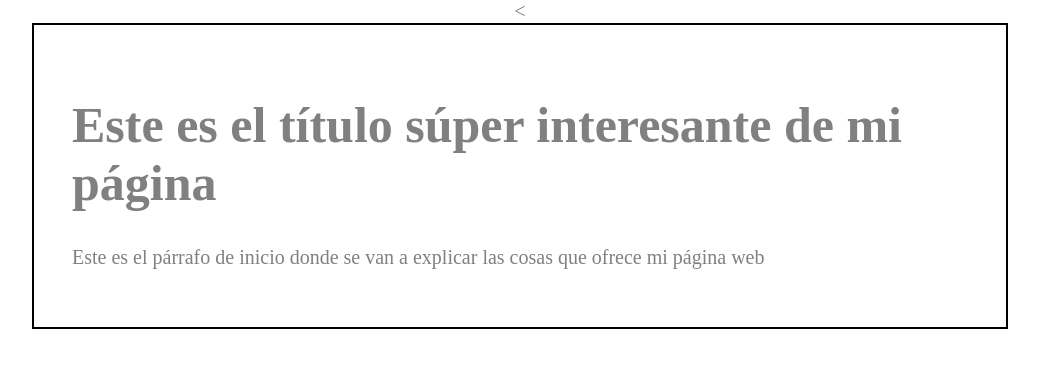
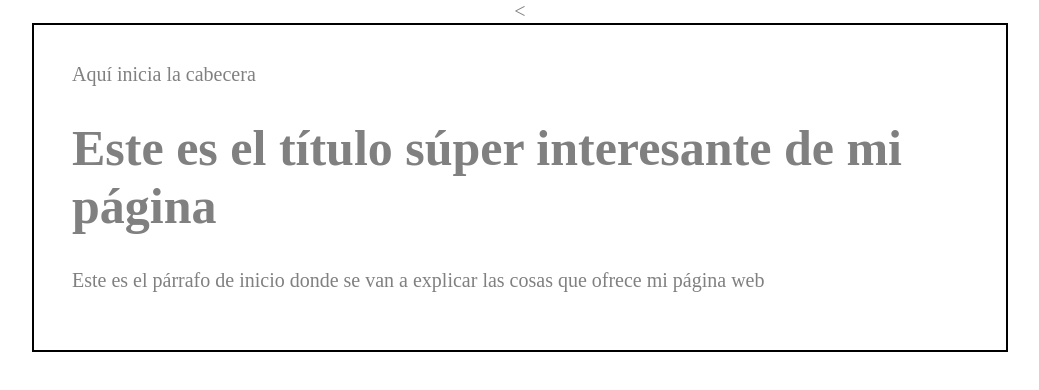
Before and after one commit to Laura930720/practica1, a plain HTML site: page mipagina.html in a window 1280 px wide. Shown: the whole page, without its empty margins (120-1159 px from the left). Drawn offline with Linux system fonts and the light colour scheme.

Commit message:
Se crea la cabecera

```diff
--- a/mipagina.html
+++ b/mipagina.html
@@ -8,10 +8,14 @@
 </head>
 <body>
     <div id="container">
-        <h1>Este es el título súper interesante de mi página</h1>
-        <p>Este es el párrafo de inicio donde se van a explicar las cosas que
+        <div id="cabecera">Aquí inicia la cabecera</div>
+        <div id="pagina">
+            <h1>Este es el título súper interesante de mi página</h1>
+            <p>Este es el párrafo de inicio donde se van a explicar las cosas que
             ofrece mi página web
-        </p>
+            </p>
+        </div>
+
     </div>
 
 </body>
```
